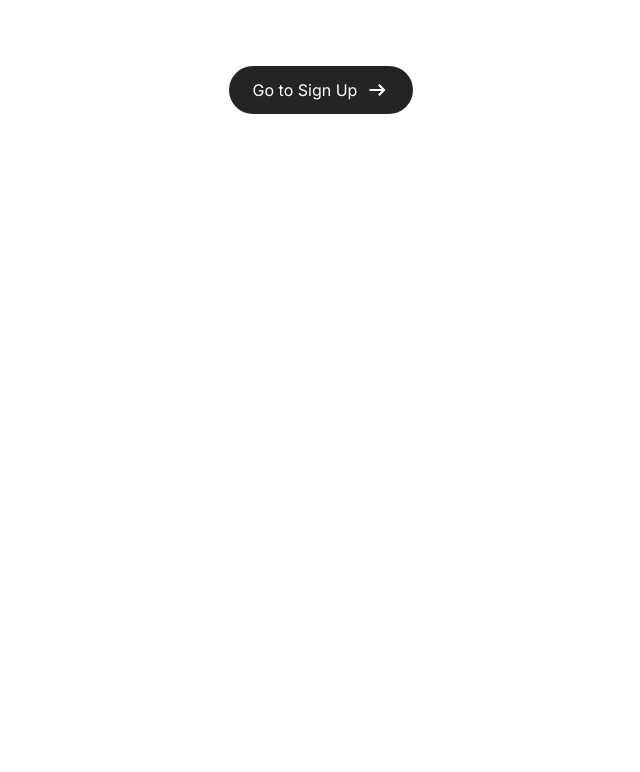
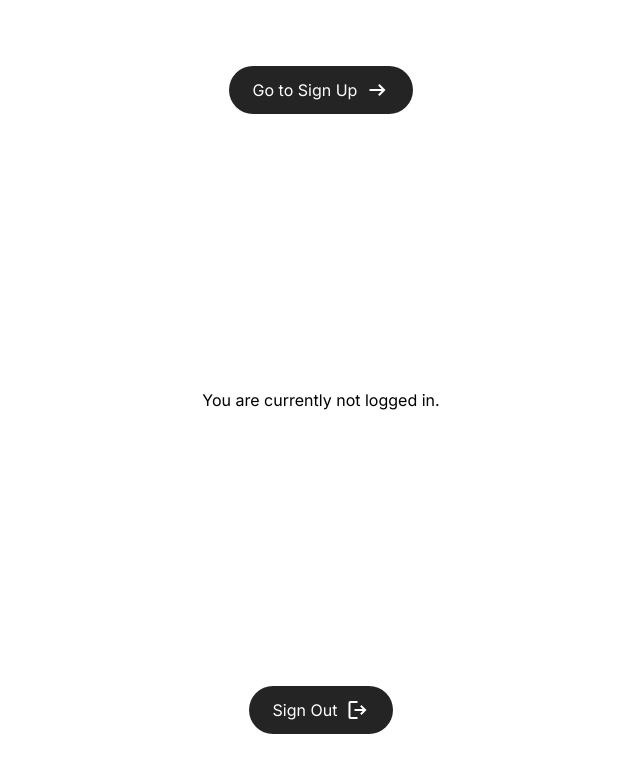
Before and after one commit to georgedecesare/events-planner, a Next.js app: page / in a window 1280 px wide. Shown: the top 772 px of the page, without its empty margins (319-959 px from the left). Built offline with nearby package versions, Linux system fonts and the light colour scheme; no server answers.

Commit message:
feat: debugging on main page + middleware

```diff
--- a/app/page.tsx
+++ b/app/page.tsx
@@ -1,7 +1,12 @@
 import Link from 'next/link';
 import 'material-symbols';
+import { auth } from '@/lib/auth';
+import SignOutButton from './signoutbutton';
 
-export default function Home() {
+export default async function Home() {
+  const session = await auth();
+  const isLoggedIn = !!session;
+
   return (
     <div
       className="grid min-h-full grid-rows-[20px_1fr_20px] items-center justify-items-center
@@ -16,6 +21,8 @@ export default function Home() {
         Go to Sign Up
         <span className="material-symbols-outlined">arrow_right_alt</span>
       </Link>
+      <div>You are currently {isLoggedIn ? '' : 'not'} logged in.</div>
+      <SignOutButton />
     </div>
   );
 }
--- /dev/null
+++ b/app/signoutbutton.tsx
@@ -0,0 +1,16 @@
+'use client';
+
+import { signOut } from 'next-auth/react';
+
+export default function SignOutButton() {
+  return (
+    <button
+      onClick={() => signOut()}
+      className="rounded-full bg-gray-container px-6 py-3 text-white flex flex-row items-center
+        gap-2 cursor-pointer no-underline overflow-hidden"
+    >
+      Sign Out
+      <span className="material-symbols-outlined">logout</span>
+    </button>
+  );
+}
--- a/lib/auth.config.ts
+++ b/lib/auth.config.ts
@@ -20,4 +20,10 @@ export default {
     signIn: '/auth/signin',
     verifyRequest: '/auth/verify-request', // Custom page for email verification success
   },
+  callbacks: {
+    authorized: async ({ auth }) => {
+      // Logged in users are authenticated, otherwise redirect to login page
+      return !!auth;
+    },
+  },
 } satisfies NextAuthConfig;
--- a/middleware.ts
+++ b/middleware.ts
@@ -1,4 +1,17 @@
-import NextAuth from 'next-auth';
-import authConfig from '@/lib/auth.config';
+import { auth } from '@/lib/auth';
 
-export const { auth: middleware } = NextAuth(authConfig);
+export default auth((req) => {
+  if (
+    !req.auth &&
+    req.nextUrl.pathname !== '/auth/signin' &&
+    req.nextUrl.pathname !== '/'
+  ) {
+    const newUrl = new URL('/auth/signin', req.nextUrl.origin);
+    return Response.redirect(newUrl);
+  }
+});
+
+// Optionally, don't invoke Middleware on some paths
+export const config = {
+  matcher: ['/((?!api|_next/static|_next/image|favicon.ico).*)'],
+};
```
Also changed, not shown: app/signup/email.tsx (added).
